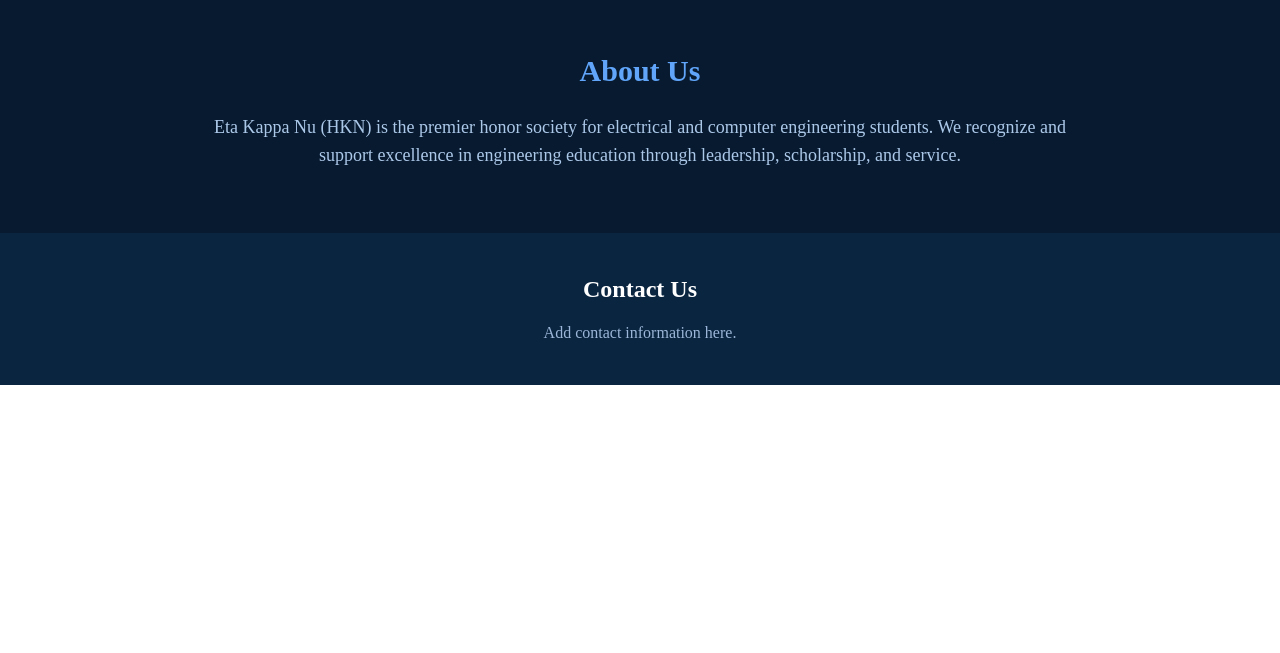
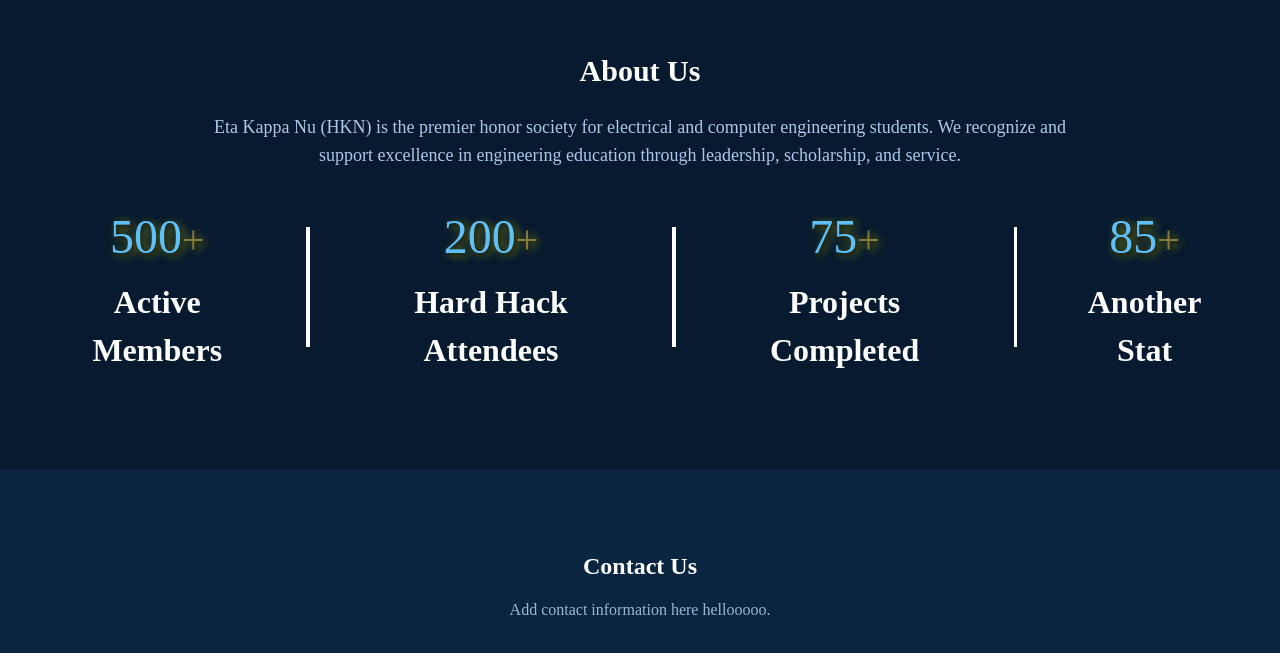
Before and after one commit to hknucsd/website, a React (Vite) app in the folder hkn-website/: page / in a window 1280 px wide. Shown: the part 731-1384 px from the top of the page. Before the commit the page ends 1116 px from the top, so only its background shows below. Built offline with nearby package versions, Linux system fonts and the light colour scheme; a web font is replaced by a local one.

Commit message:
my frontend changes + installed framer :)

```diff
--- a/hkn-website/package.json
+++ b/hkn-website/package.json
@@ -10,6 +10,7 @@
     "preview": "vite preview"
   },
   "dependencies": {
+    "framer-motion": "^12.23.24",
     "react": "^19.1.1",
     "react-dom": "^19.1.1",
     "react-router-dom": "^7.9.3"
--- a/hkn-website/src/Home.jsx
+++ b/hkn-website/src/Home.jsx
@@ -1,5 +1,10 @@
 import React from 'react';
+
+import Footer from './components/Footer';
 import NavBar from './components/NavBar';
+import Statistic from './components/Statistic';
+
+
 import './Home.css';
 
 function Home() {
@@ -33,20 +38,54 @@
       </header>
 
       <main className="container mx-auto px-6 md:px-10 py-16">
+
         <section className="max-w-4xl text-center mx-auto">
-          <h2 className="text-3xl font-bold text-blue-400 mb-6">About Us</h2>
+          <h2 className="text-3xl font-bold textg-blue-400 mb-6">About Us</h2>
           <p className="text-lg text-blue-200/90">
             Eta Kappa Nu (HKN) is the premier honor society for electrical and computer engineering students.
             We recognize and support excellence in engineering education through leadership, scholarship, and service.
           </p>
         </section>
+
+
+        <section className="statistics-container">
+
+          <Statistic
+            label="Active Members"
+            end={500}
+          />
+
+          <div className="vertical-divider"></div>
+
+          <Statistic
+            label="Hard Hack Attendees"
+            end={200}
+          />
+
+          <div className="vertical-divider"></div>
+
+          <Statistic
+            label="Projects Completed"
+            end={75}
+          />
+
+          <div className="vertical-divider"></div>
+
+          <Statistic
+            label="Another Stat"
+            end={85}
+          />
+        </section>
+
+
       </main>
 
+
+
+
+
       <footer id="contact" className="bg-[#0A2540] text-blue-100 py-10">
-        <div className="container mx-auto px-6 md:px-10">
-          <h2 className="text-2xl font-bold mb-4">Contact Us</h2>
-          <p className="text-blue-200/80">Add contact information here.</p>
-        </div>
+        <Footer />
       </footer>
     </div>
   );
```
Also changed, not shown: 1 other file (tests, documents, lock files or other folders).
